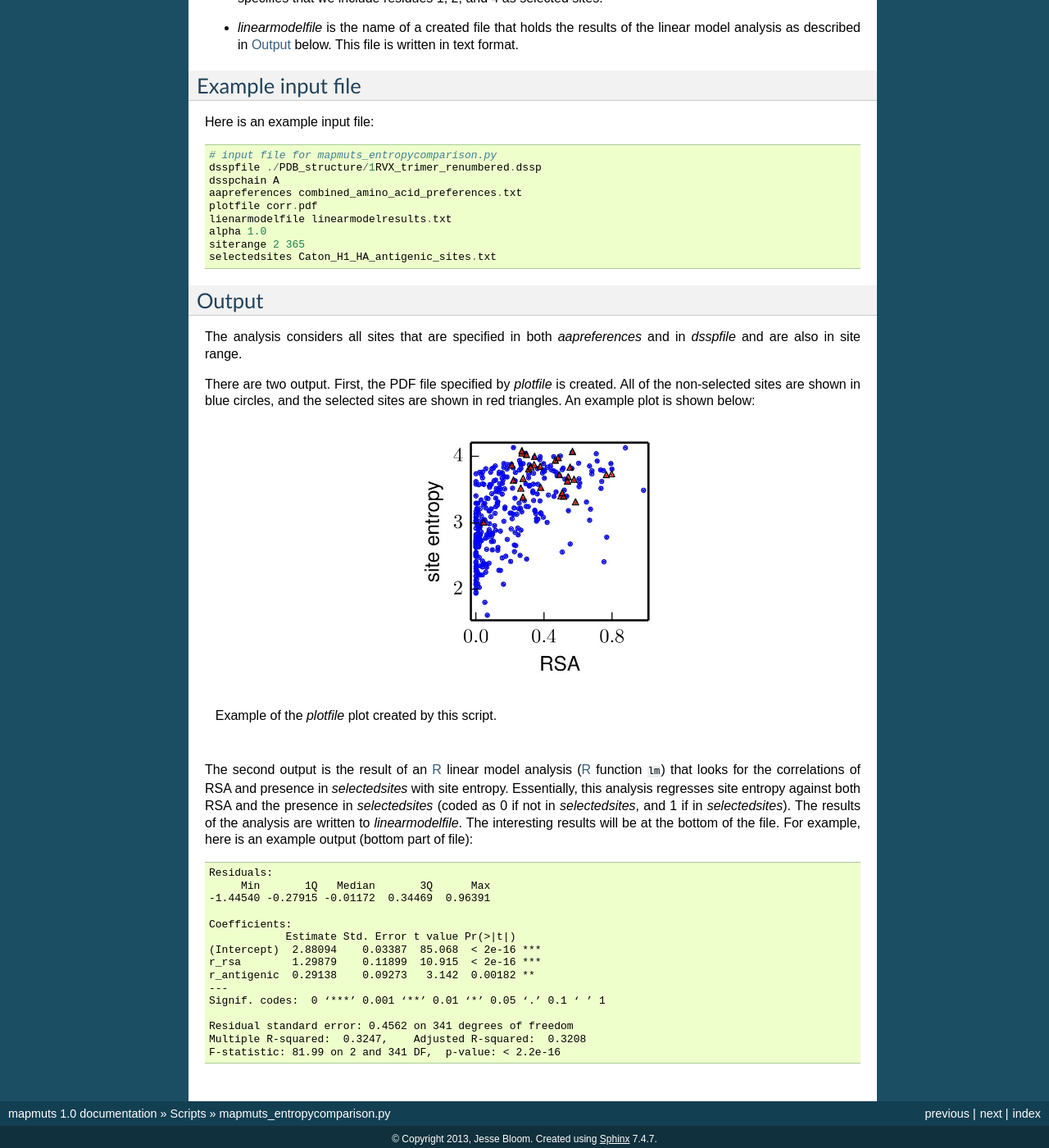
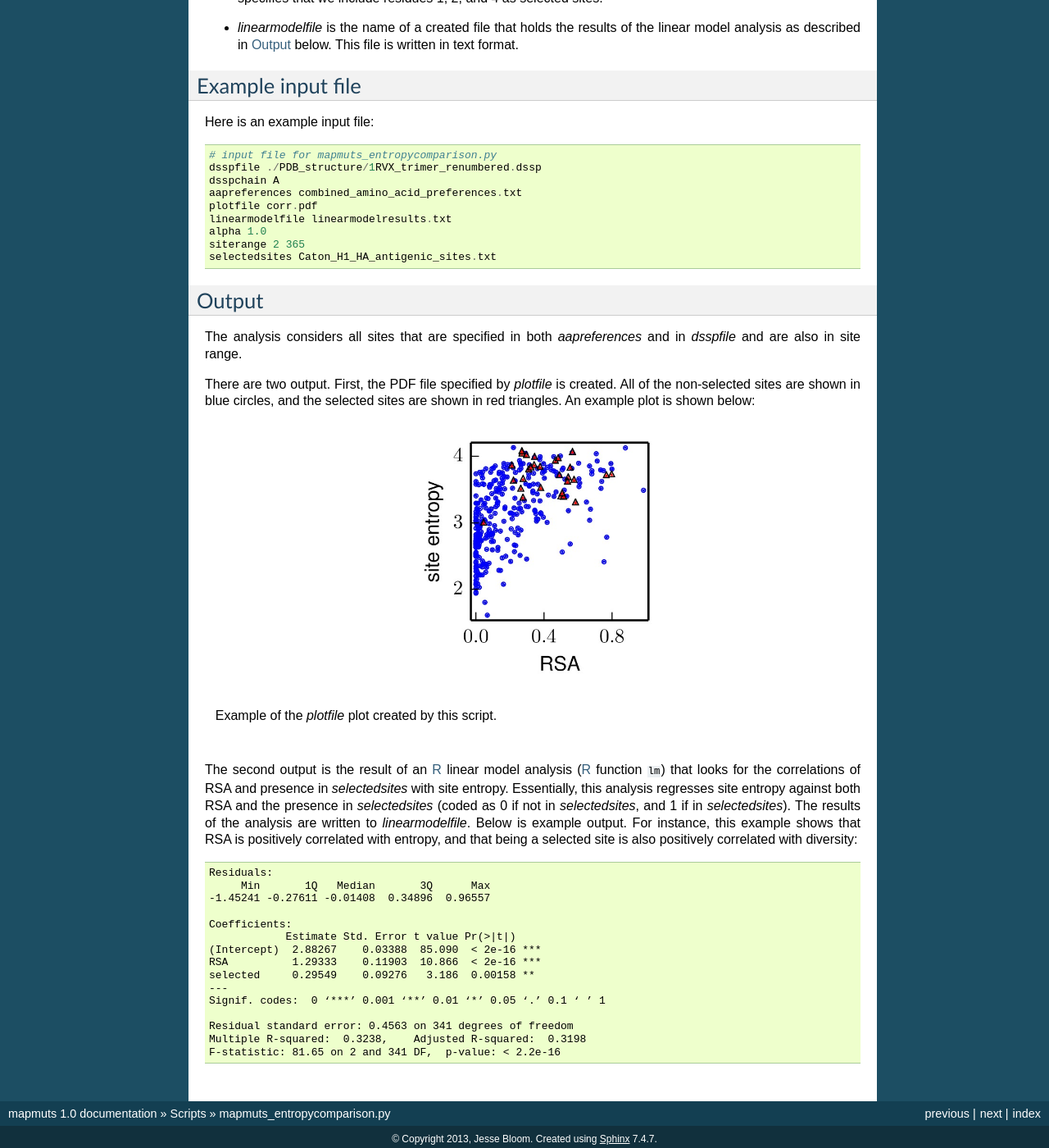
Before and after one commit to jbloom/mapmuts, a Sphinx documentation site: the page built from docs/mapmuts_entropycomparison.rst, in a window 1280 px wide and 1400 px high, scrolled down 1881 px. Shown: the whole window at 82% size. Built offline with Sphinx 7.4.7, drawn with Linux system fonts in a browser that asks for light colours; formulas are drawn with MathJax 3.

Commit message:
Tweaked mapmuts_entropycomparison.py

```diff
--- a/docs/installation.rst
+++ b/docs/installation.rst
@@ -44,7 +44,7 @@ Although the core of `mapmuts`_  package can be run just using the standard `Pyt
 
 * Overlay of RSA and SS information on the sequence logos requires the `pyPdf`_ package to be installed. This package has only been tested with `pyPdf`_ version 1.13 -- it is unknown whether it would work with ``pyPdf2``.
 
-* The `rpy2` package is required for the :ref:`mapmuts_entropycomparison.py` script. This package has been tested with version 2.2.6.
+* The `rpy2` package is required for the :ref:`mapmuts_entropycomparison.py` script. This package has been tested with version 2.3.9.
 
 * The `R`_ statistical package is required for the :ref:`mapmuts_entropycomparison.py` script. This package has been tested with version 3.0.3.
 
--- a/docs/mapmuts_entropycomparison.rst
+++ b/docs/mapmuts_entropycomparison.rst
@@ -75,7 +75,7 @@ Here is an example input file::
     dsspchain A
     aapreferences combined_amino_acid_preferences.txt
     plotfile corr.pdf
-    lienarmodelfile linearmodelresults.txt
+    linearmodelfile linearmodelresults.txt
     alpha 1.0
     siterange 2 365
     selectedsites Caton_H1_HA_antigenic_sites.txt
@@ -94,23 +94,24 @@ There are two output. First, the PDF file specified by *plotfile* is created. Al
 
     Example of the *plotfile* plot created by this script.
 
-The second output is the result of an `R`_ linear model analysis (`R`_ function ``lm``) that looks for the correlations of RSA and presence in *selectedsites* with site entropy. Essentially, this analysis regresses site entropy against both RSA and the presence in *selectedsites* (coded as 0 if not in *selectedsites*, and 1 if in *selectedsites*). The results of the analysis are written to *linearmodelfile*. The interesting results will be at the bottom of the file. For example, here is an example output (bottom part of file)::
+The second output is the result of an `R`_ linear model analysis (`R`_ function ``lm``) that looks for the correlations of RSA and presence in *selectedsites* with site entropy. Essentially, this analysis regresses site entropy against both RSA and the presence in *selectedsites* (coded as 0 if not in *selectedsites*, and 1 if in *selectedsites*). The results of the analysis are written to *linearmodelfile*. Below is example output. For instance, this example shows that RSA is positively correlated with entropy, and that being a selected site is also positively correlated with diversity::
 
     Residuals:
          Min       1Q   Median       3Q      Max
-    -1.44540 -0.27915 -0.01172  0.34469  0.96391
+    -1.45241 -0.27611 -0.01408  0.34896  0.96557
 
     Coefficients:
                 Estimate Std. Error t value Pr(>|t|)
-    (Intercept)  2.88094    0.03387  85.068  < 2e-16 ***
-    r_rsa        1.29879    0.11899  10.915  < 2e-16 ***
-    r_antigenic  0.29138    0.09273   3.142  0.00182 **
+    (Intercept)  2.88267    0.03388  85.090  < 2e-16 ***
+    RSA          1.29333    0.11903  10.866  < 2e-16 ***
+    selected     0.29549    0.09276   3.186  0.00158 **
     ---
     Signif. codes:  0 ‘***’ 0.001 ‘**’ 0.01 ‘*’ 0.05 ‘.’ 0.1 ‘ ’ 1
 
-    Residual standard error: 0.4562 on 341 degrees of freedom
-    Multiple R-squared:  0.3247,    Adjusted R-squared:  0.3208
-    F-statistic: 81.99 on 2 and 341 DF,  p-value: < 2.2e-16
+    Residual standard error: 0.4563 on 341 degrees of freedom
+    Multiple R-squared:  0.3238,    Adjusted R-squared:  0.3198
+    F-statistic: 81.65 on 2 and 341 DF,  p-value: < 2.2e-16
+
 
 
 .. include:: weblinks.txt
```
Also changed, not shown: 1 other file.
